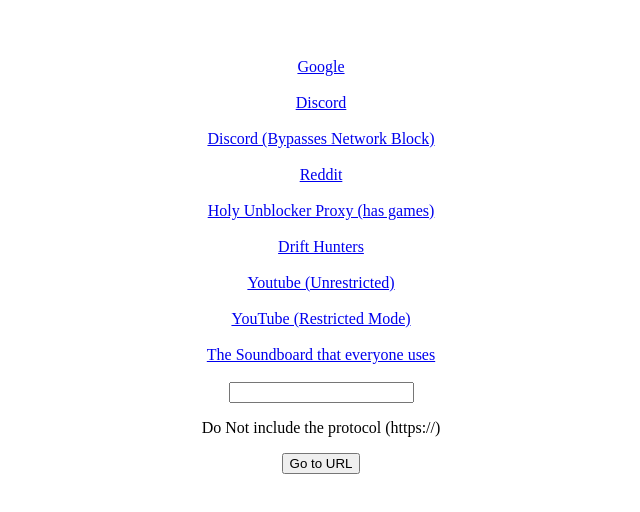
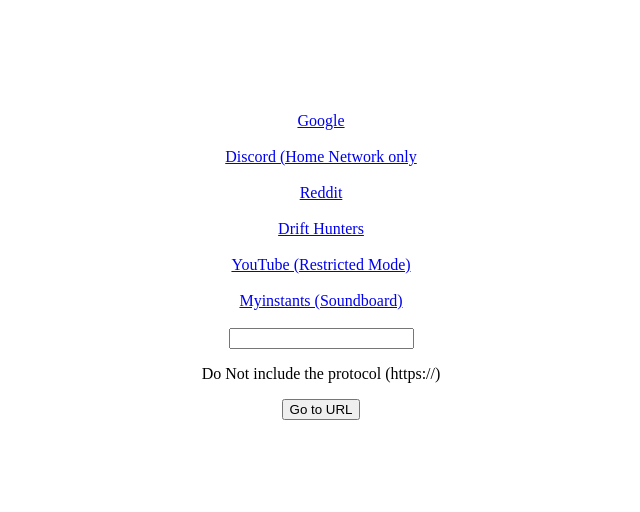
Before and after one commit to bvoid82/quickaccs, a plain HTML site: page index.html in a window 1280 px wide. Shown: the part 142-654 px from the top of the page, without its empty margins (319-959 px from the left). Drawn offline with Linux system fonts and the light colour scheme; no server answers.

Commit message:
Update index.html

```diff
--- a/index.html
+++ b/index.html
@@ -25,14 +25,11 @@
   </style>
   <div class=centered>
 <a href="https://google.com">Google</a><br>
-<a href="http://discord.com/login">Discord</a><br>
-   <a href="https://ginxwom.bubble.imfrost.cf/">Discord (Bypasses Network Block)</a><br>
+<a href="http://discord.com/login">Discord (Home Network only</a><br>
 <a href="https://reddit.com/r/AbruptChaos">Reddit</a><br>
-   <a href="https://bubble.imfrost.cf">Holy Unblocker Proxy (has games)</a><br>
    <a href="http://v6p9d9t4.ssl.hwcdn.net/html/1792221/ItchIO/index.html">Drift Hunters</a><br>
-   <a href="https://bubble.imfrost.cf/?y">Youtube (Unrestricted)</a><br>
    <a href="https://youtube.com">YouTube (Restricted Mode)</a><br>
-   <a href="https://myinstants.com">The Soundboard that everyone uses</a><br>
+   <a href="https://myinstants.com">Myinstants (Soundboard)</a><br>
 
 <input id=text type=text></input>
  <p>Do Not include the protocol (https://)</p>
```
